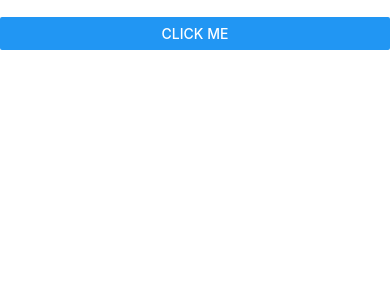
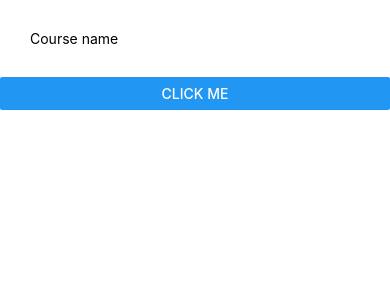
Before and after one commit to kumsal452b/ReactApp, a React Native app: screen / in a window 390 px wide. Shown: the top 300 px of the page. Built offline with nearby package versions, Linux system fonts and the light colour scheme.

Commit message:
problem have been not found

```diff
--- a/App.js
+++ b/App.js
@@ -9,7 +9,10 @@ export default function App() {
   return (
     <View>
       <View>
-        <TextInput />
+        <TextInput
+          placeholder="Course name"
+          style={{ borderColor: "", padding: 30 }}
+        />
         <Button title="Click Me" />
       </View>
     </View>
```
